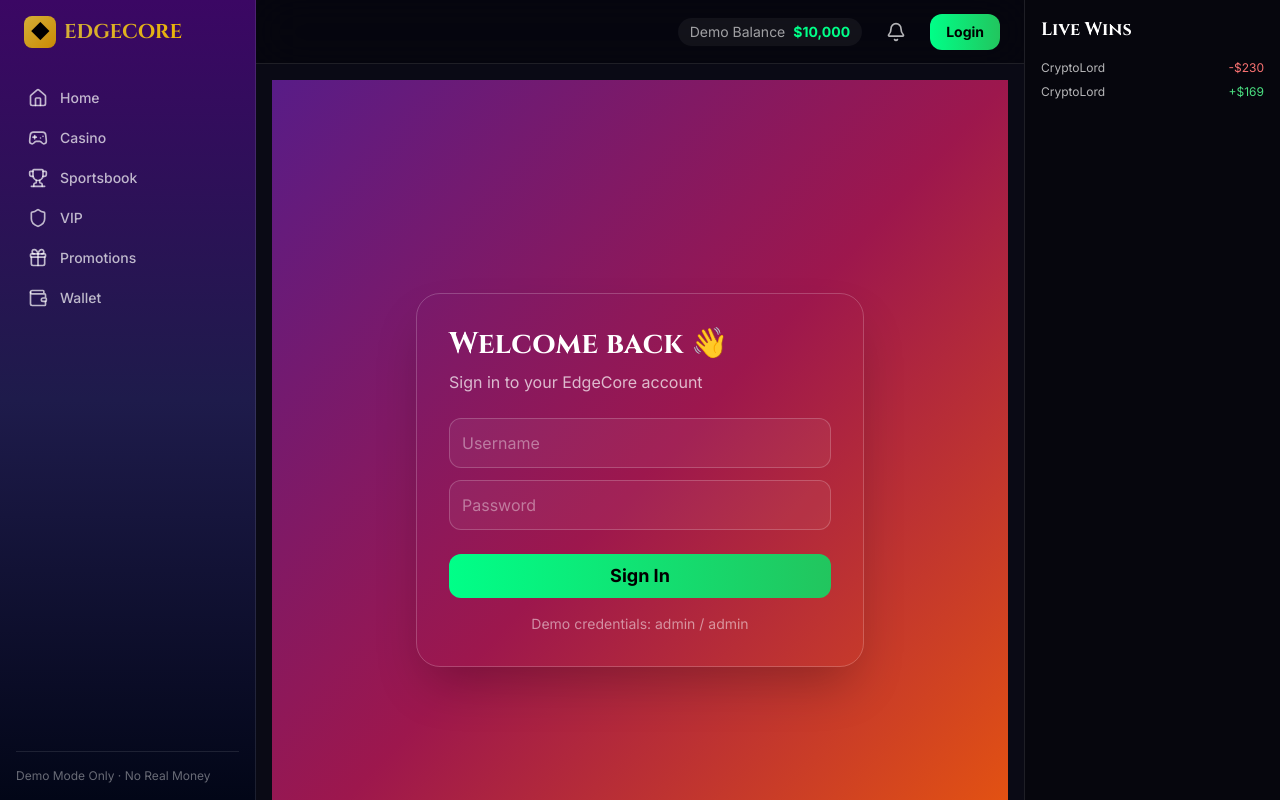
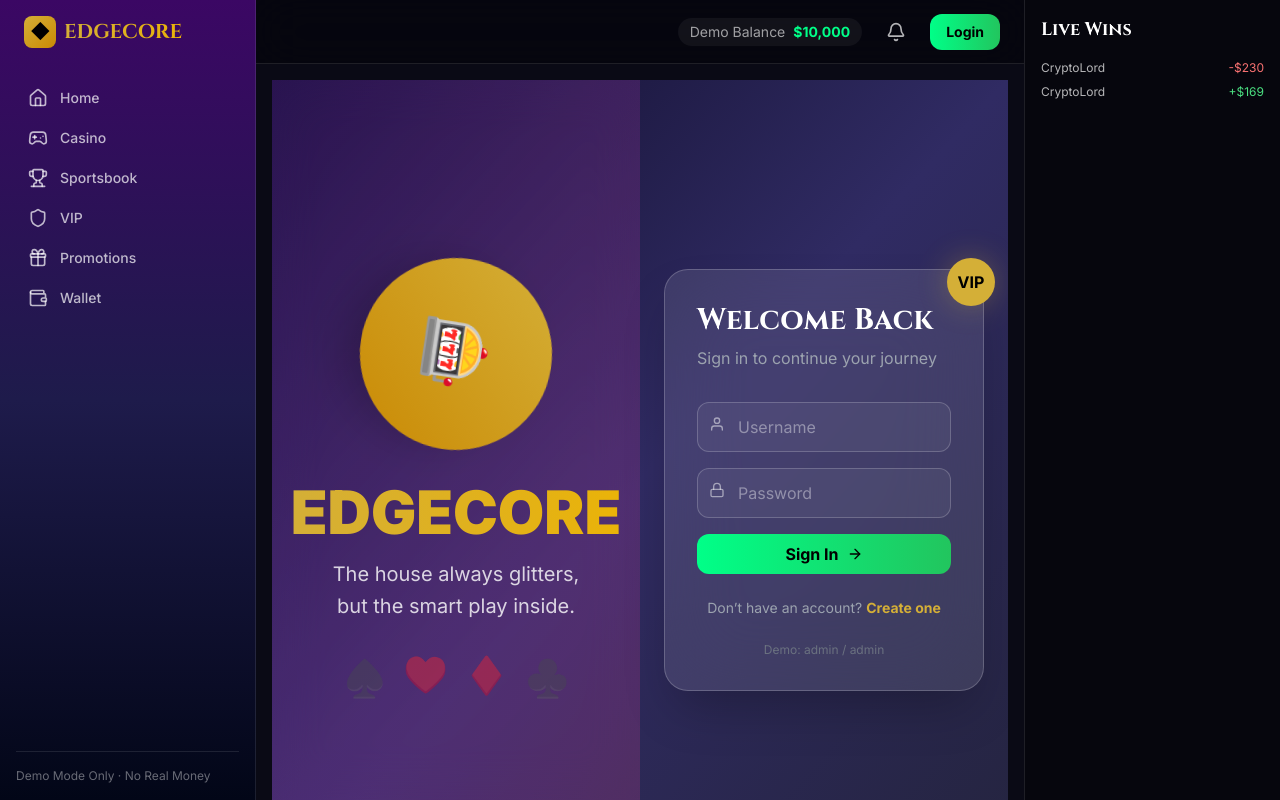
Before and after one commit to MRYUNZUHH/edgecore-systems, a Next.js app: page /auth/login in a window 1280 px wide. Built offline with nearby package versions, Linux system fonts and the light colour scheme; no server answers.

Commit message:
Restore premium auth UI + working login with NextAuth

```diff
--- a/src/app/auth/login/page.tsx
+++ b/src/app/auth/login/page.tsx
@@ -2,6 +2,8 @@
 import { useState } from "react";
 import { signIn } from "next-auth/react";
 import { useRouter } from "next/navigation";
+import { motion } from "framer-motion";
+import { FiUser, FiLock, FiArrowRight } from "react-icons/fi";
 
 export default function LoginPage() {
   const [username, setUsername] = useState("");
@@ -11,10 +13,7 @@ export default function LoginPage() {
   const router = useRouter();
 
   const handleLogin = async () => {
-    if (username.length < 3) {
-      setError("Username must be at least 3 characters.");
-      return;
-    }
+    if (username.length < 2) { setError("Username too short"); return; }
     setLoading(true);
     setError("");
     const result = await signIn("credentials", {
@@ -24,24 +23,90 @@ export default function LoginPage() {
     });
     setLoading(false);
     if (result?.error) {
-      setError("Invalid credentials. Try admin / admin.");
+      setError("Invalid credentials. Use admin / admin");
     } else {
       router.push("/");
     }
   };
 
   return (
-    <div className="min-h-screen bg-gradient-to-br from-purple-900 via-pink-800 to-orange-600 flex items-center justify-center p-6">
-      <div className="w-full max-w-md glass-panel p-8 rounded-3xl border border-white/20 shadow-2xl">
-        <h1 className="text-3xl font-heading font-bold text-white mb-2">Welcome back 👋</h1>
-        <p className="text-white/70 mb-6">Sign in to your EdgeCore account</p>
-        {error && <p className="text-red-400 text-sm mb-4 bg-red-400/10 p-2 rounded-lg">{error}</p>}
-        <input value={username} onChange={e => setUsername(e.target.value)} placeholder="Username" className="w-full p-3 bg-white/5 border border-white/20 rounded-xl text-white placeholder-white/40 mb-3 focus:outline-none focus:border-gold-400 transition" />
-        <input value={password} onChange={e => setPassword(e.target.value)} type="password" placeholder="Password" className="w-full p-3 bg-white/5 border border-white/20 rounded-xl text-white placeholder-white/40 mb-6 focus:outline-none focus:border-gold-400 transition" />
-        <button onClick={handleLogin} disabled={loading} className="btn-primary w-full py-3 text-lg font-bold">
-          {loading ? "Signing in…" : "Sign In"}
-        </button>
-        <p className="text-center text-white/50 mt-4 text-sm">Demo credentials: admin / admin</p>
+    <div className="min-h-screen flex bg-gradient-to-br from-[#0f0c29] via-[#302b63] to-[#24243e] relative overflow-hidden">
+      {/* Left decorative panel */}
+      <div className="hidden lg:flex lg:w-1/2 relative items-center justify-center p-12">
+        <div className="absolute inset-0 bg-gradient-to-br from-purple-600/20 to-pink-500/20 backdrop-blur-xl" />
+        <div className="relative z-10 text-center max-w-md">
+          <motion.div
+            initial={{ rotate: 0 }}
+            animate={{ rotate: 360 }}
+            transition={{ duration: 20, repeat: Infinity, ease: "linear" }}
+            className="mx-auto w-48 h-48 rounded-full bg-gradient-to-br from-gold-400 to-yellow-600 flex items-center justify-center shadow-2xl mb-8"
+          >
+            <span className="text-6xl">🎰</span>
+          </motion.div>
+          <h1 className="text-6xl font-black gold-text mb-4">EDGECORE</h1>
+          <p className="text-xl text-white/80 leading-relaxed">
+            The house always glitters, <br />but the smart play inside.
+          </p>
+          <div className="mt-10 flex gap-4 justify-center">
+            {["♠️","♥️","♦️","♣️"].map(suit => (
+              <motion.span
+                key={suit}
+                animate={{ y: [0, -10, 0] }}
+                transition={{ repeat: Infinity, duration: 2, delay: Math.random() }}
+                className="text-4xl opacity-40"
+              >{suit}</motion.span>
+            ))}
+          </div>
+        </div>
+      </div>
+
+      {/* Right form panel */}
+      <div className="w-full lg:w-1/2 flex items-center justify-center p-6">
+        <motion.div
+          initial={{ opacity: 0, x: 30 }}
+          animate={{ opacity: 1, x: 0 }}
+          className="w-full max-w-md bg-white/10 backdrop-blur-2xl rounded-3xl p-8 border border-white/20 shadow-2xl relative"
+        >
+          <div className="absolute -top-3 -right-3 w-12 h-12 bg-gold-400 rounded-full flex items-center justify-center text-black font-bold shadow-gold">VIP</div>
+
+          <h2 className="text-3xl font-heading font-bold text-white mb-2">Welcome Back</h2>
+          <p className="text-gray-400 mb-8">Sign in to continue your journey</p>
+
+          {error && <p className="text-red-400 text-sm mb-4 bg-red-400/10 p-2 rounded-lg">{error}</p>}
+
+          <div className="space-y-4">
+            <div className="relative">
+              <FiUser className="absolute left-3 top-3.5 text-white/50" />
+              <input
+                value={username}
+                onChange={e => setUsername(e.target.value)}
+                placeholder="Username"
+                className="w-full pl-10 pr-4 py-3 bg-white/5 border border-white/20 rounded-xl text-white placeholder-white/40 focus:outline-none focus:border-gold-400 transition"
+              />
+            </div>
+            <div className="relative">
+              <FiLock className="absolute left-3 top-3.5 text-white/50" />
+              <input
+                type="password"
+                value={password}
+                onChange={e => setPassword(e.target.value)}
+                placeholder="Password"
+                className="w-full pl-10 pr-4 py-3 bg-white/5 border border-white/20 rounded-xl text-white placeholder-white/40 focus:outline-none focus:border-gold-400 transition"
+              />
+            </div>
+            <button onClick={handleLogin} disabled={loading} className="btn-primary w-full py-3 flex items-center justify-center gap-2">
+              Sign In <FiArrowRight />
+            </button>
+          </div>
+
+          <div className="mt-6 text-center text-sm text-gray-400">
+            Don’t have an account?{' '}
+            <a href="/auth/signup" className="text-gold-400 font-bold hover:underline">Create one</a>
+          </div>
+
+          {/* Demo credentials hint */}
+          <p className="text-center text-gray-500 text-xs mt-6">Demo: admin / admin</p>
+        </motion.div>
       </div>
     </div>
   );
--- a/src/app/auth/signup/page.tsx
+++ b/src/app/auth/signup/page.tsx
@@ -1,46 +1,48 @@
-'use client';
-import { useState } from 'react';
-import { useRouter } from 'next/navigation';
-import { useGameStore } from '@/store/game-store';
-import { motion } from 'framer-motion';
-import { FiMail, FiLock, FiUser, FiArrowRight } from 'react-icons/fi';
+"use client";
+import { useState } from "react";
+import { useRouter } from "next/navigation";
+import { useGameStore } from "@/store/game-store";
+import { motion } from "framer-motion";
+import { FiUser, FiLock, FiArrowRight } from "react-icons/fi";
 
 export default function SignupPage() {
-  const [username, setUsername] = useState('');
-  const [password, setPassword] = useState('');
-  const [error, setError] = useState('');
+  const [username, setUsername] = useState("");
+  const [password, setPassword] = useState("");
+  const [error, setError] = useState("");
+  const [loading, setLoading] = useState(false);
   const signup = useGameStore(s => s.signup);
   const router = useRouter();
 
   const handleSignup = () => {
-    if (username.length < 3) { setError('Username too short'); return; }
-    const result = signup(username, password, username);
-    if (result.success) router.push('/');
-    else setError(result.error || 'Signup failed');
+    if (username.length < 3) { setError("Username too short"); return; }
+    setLoading(true);
+    const result = signup(username, password);  // synchronous store action
+    if (result.success) {
+      router.push("/auth/login");
+    } else {
+      setError(result.error || "Signup failed");
+    }
+    setLoading(false);
   };
 
   return (
     <div className="min-h-screen flex bg-gradient-to-br from-[#0f0c29] via-[#302b63] to-[#24243e] relative overflow-hidden">
-      {/* Left decorative panel (same as login) */}
       <div className="hidden lg:flex lg:w-1/2 relative items-center justify-center p-12">
         <div className="absolute inset-0 bg-gradient-to-br from-purple-600/20 to-pink-500/20 backdrop-blur-xl" />
         <div className="relative z-10 text-center max-w-md">
           <motion.div
             initial={{ rotate: 0 }}
             animate={{ rotate: 360 }}
-            transition={{ duration: 20, repeat: Infinity, ease: 'linear' }}
+            transition={{ duration: 20, repeat: Infinity, ease: "linear" }}
             className="mx-auto w-48 h-48 rounded-full bg-gradient-to-br from-gold-400 to-yellow-600 flex items-center justify-center shadow-2xl mb-8"
           >
             <span className="text-6xl">🎰</span>
           </motion.div>
           <h1 className="text-6xl font-black gold-text mb-4">EDGECORE</h1>
-          <p className="text-xl text-white/80 leading-relaxed">
-            Join the elite. <br />Every spin a chance to win.
-          </p>
+          <p className="text-xl text-white/80 leading-relaxed">Join the winners today.</p>
         </div>
       </div>
 
-      {/* Right form panel */}
       <div className="w-full lg:w-1/2 flex items-center justify-center p-6">
         <motion.div
           initial={{ opacity: 0, x: 30 }}
@@ -57,24 +59,15 @@ export default function SignupPage() {
           <div className="space-y-4">
             <div className="relative">
               <FiUser className="absolute left-3 top-3.5 text-white/50" />
-              <input
-                value={username}
-                onChange={e => setUsername(e.target.value)}
-                placeholder="Username"
-                className="w-full pl-10 pr-4 py-3 bg-white/5 border border-white/20 rounded-xl text-white placeholder-white/40 focus:outline-none focus:border-gold-400 transition"
-              />
+              <input value={username} onChange={e => setUsername(e.target.value)} placeholder="Username"
+                className="w-full pl-10 pr-4 py-3 bg-white/5 border border-white/20 rounded-xl text-white placeholder-white/40 focus:outline-none focus:border-gold-400 transition" />
             </div>
             <div className="relative">
               <FiLock className="absolute left-3 top-3.5 text-white/50" />
-              <input
-                type="password"
-                value={password}
-                onChange={e => setPassword(e.target.value)}
-                placeholder="Password"
-                className="w-full pl-10 pr-4 py-3 bg-white/5 border border-white/20 rounded-xl text-white placeholder-white/40 focus:outline-none focus:border-gold-400 transition"
-              />
+              <input type="password" value={password} onChange={e => setPassword(e.target.value)} placeholder="Password"
+                className="w-full pl-10 pr-4 py-3 bg-white/5 border border-white/20 rounded-xl text-white placeholder-white/40 focus:outline-none focus:border-gold-400 transition" />
             </div>
-            <button onClick={handleSignup} className="btn-primary w-full py-3 flex items-center justify-center gap-2">
+            <button onClick={handleSignup} disabled={loading} className="btn-primary w-full py-3 flex items-center justify-center gap-2">
               Create Account <FiArrowRight />
             </button>
           </div>
--- a/src/store/game-store.ts
+++ b/src/store/game-store.ts
@@ -15,6 +15,7 @@ interface GameStore {
   bets: Bet[];
   addBet: (bet: Bet) => void;
   setBets: (bets: Bet[]) => void;
+  signup: (username: string, password: string) => { success: boolean; error?: string };
 }
 
 export const useGameStore = create<GameStore>((set) => ({
@@ -23,4 +24,9 @@ export const useGameStore = create<GameStore>((set) => ({
   bets: [],
   addBet: (bet) => set((state) => ({ bets: [bet, ...state.bets].slice(0, 100) })),
   setBets: (bets) => set({ bets }),
+  signup: (username, password) => {
+    if (username.length < 3) return { success: false, error: "Username too short" };
+    // In a real app, this would call an API. For now we just return success.
+    return { success: true };
+  },
 }));
```
